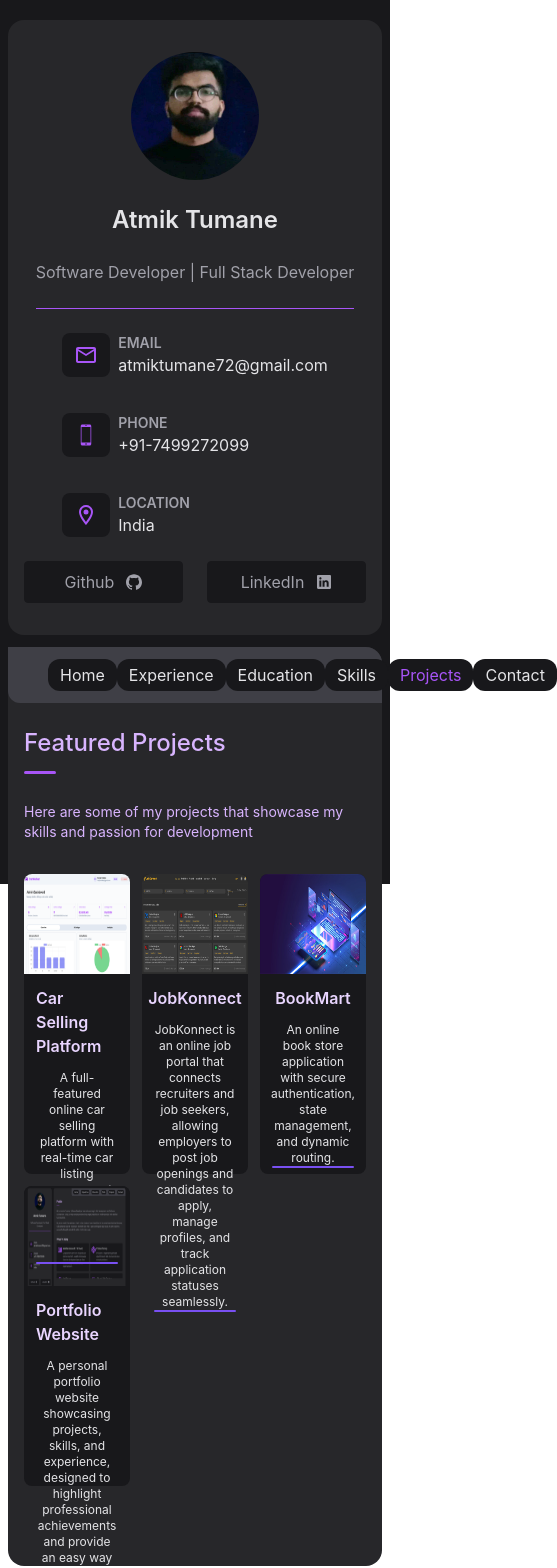
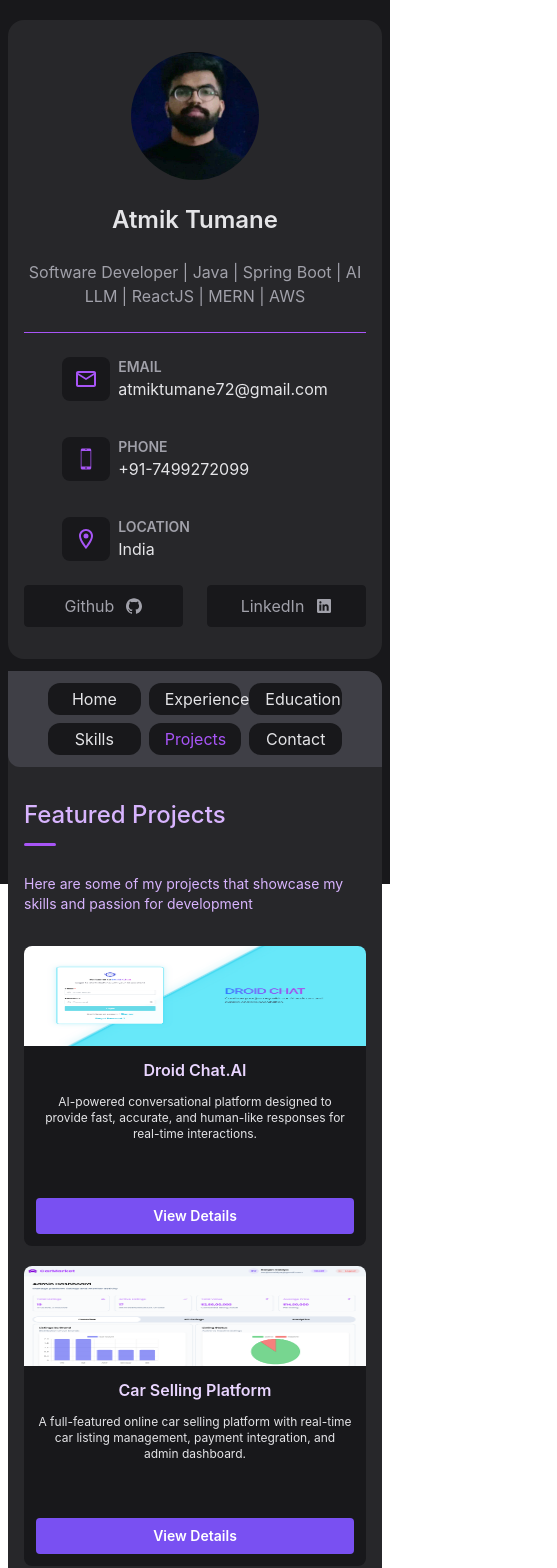
Before and after one commit to atmiktumane/Portfolio, a React (Vite) app: page /projects in a window 390 px wide. Shown: the top 1568 px of the page, 557 px wide, since content can reach past the window. Built offline with nearby package versions, Linux system fonts and the light colour scheme.

Commit message:
Responsive UI + added one Project

```diff
--- a/src/components/Navbars.jsx
+++ b/src/components/Navbars.jsx
@@ -45,7 +45,8 @@ export const Navbars = () => {
     return (
       <li
         key={index}
-        className="bg-zinc-900 rounded-xl px-3 py-1 transition-all duration-500"
+        // className="bg-zinc-900 rounded-xl px-3 py-1 transition-all duration-500"
+        className="bg-zinc-900 rounded-xl px-4 py-1 transition-all duration-500 text-center min-w-[90px]"
       >
         <Link
           to={item.link}
@@ -61,7 +62,9 @@ export const Navbars = () => {
   });
   return (
     <div className="w-full xl:w-3/4 bg-zinc-700 px-10 xl:px-5 py-3 absolute top-0 right-0 rounded-tr-2xl rounded-bl-xl">
-      <ul className="text-white flex justify-between">{renderNavLink}</ul>
+      <ul className="grid grid-cols-3 md:grid-cols-6 gap-2 text-white">
+        {renderNavLink}
+      </ul>
     </div>
   );
 };
--- a/src/components/Sidebar.jsx
+++ b/src/components/Sidebar.jsx
@@ -15,7 +15,8 @@ export const Sidebar = () => {
 
         <p className="text-2xl font-semibold">Atmik Tumane</p>
         <p className="text-center text-zinc-400">
-          Software Developer | Full Stack Developer
+          Software Developer | Java | Spring Boot | AI LLM | ReactJS | MERN |
+          AWS
         </p>
 
         <div className="w-[100%] h-[1px] bg-purple-500 block"></div>
--- a/src/pages/Contact.jsx
+++ b/src/pages/Contact.jsx
@@ -28,7 +28,7 @@ export const Contact = () => {
     }
   };
   return (
-    <div className="h-[100%] px-4 md:px-9 pt-20 pb-[25px]">
+    <div className="h-[100%] px-4 md:px-9 pt-32 md:pt-20 pb-[25px]">
       {/* Heading */}
       <h2 className="text-2xl font-medium text-purple-300">Contact Us</h2>
 
--- a/src/pages/Education.jsx
+++ b/src/pages/Education.jsx
@@ -1,70 +1,106 @@
-import { CiCalendar } from 'react-icons/ci';
-import { SlLocationPin } from 'react-icons/sl';
-import { TbPointFilled } from 'react-icons/tb';
-import iiitLogo from "../assets/iiitLogo.png"
-import { FaUniversity } from 'react-icons/fa';
-
-
+import { CiCalendar } from "react-icons/ci";
+import { SlLocationPin } from "react-icons/sl";
+import { TbPointFilled } from "react-icons/tb";
+import iiitLogo from "../assets/iiitLogo.png";
+import { FaUniversity } from "react-icons/fa";
 
 export const Education = () => {
   return (
-        <div className="h-[100%] px-4 md:px-9 py-20">
+    <div className="h-[100%] px-4 md:px-9 pt-32 md:pt-20 pb-20">
       {/* Heading */}
-            <h2 className="text-2xl font-medium text-purple-300">Academic Background</h2>
+      <h2 className="text-2xl font-medium text-purple-300">
+        Academic Background
+      </h2>
 
       {/* Border line */}
       <div className="mt-3 mb-7 w-8 h-[3px] bg-purple-500 rounded-2xl"></div>
 
       {/* Cards - Education */}
-            <div className='flex flex-col gap-6'>
+      <div className="flex flex-col gap-6">
         {/* IIIT Nagpur */}
-                <div className='w-full bg-zinc-900 px-4 py-6 rounded-2xl hover:shadow-2xl hover:shadow-purple-500/20'>
+        <div className="w-full bg-zinc-900 px-4 py-6 rounded-2xl hover:shadow-2xl hover:shadow-purple-500/20">
           <div className="flex items-start gap-3">
             {/* Icon */}
-                        <img src={iiitLogo} alt="prodtLogo" className='h-8 w-8' />
+            <img src={iiitLogo} alt="prodtLogo" className="h-8 w-8" />
 
             {/* Content */}
             <div className="flex flex-col gap-2">
-                            <p className="text-md">Bachelor of Technology in Computer Science</p>
-                            <p className="text-purple-300">Indian Institute of Information Technology, Nagpur</p>
-                            <div className='flex items-center gap-6'>
-                                <div className='flex items-center gap-1 text-zinc-400 text-xl'><CiCalendar /> <span className='!text-sm'>2019 - 2023</span></div>
-                                <div className='flex items-center gap-1 text-zinc-400 text-md'><SlLocationPin /> <span className='!text-sm'>Nagpur, Maharashtra</span></div>
+              <p className="text-md">
+                Bachelor of Technology in Computer Science
+              </p>
+              <p className="text-purple-300">
+                Indian Institute of Information Technology, Nagpur
+              </p>
+              <div className="flex items-center gap-6">
+                <div className="flex items-center gap-1 text-zinc-400 text-xl">
+                  <CiCalendar /> <span className="!text-sm">2019 - 2023</span>
+                </div>
+                <div className="flex items-center gap-1 text-zinc-400 text-md">
+                  <SlLocationPin />{" "}
+                  <span className="!text-sm">Nagpur, Maharashtra</span>
+                </div>
               </div>
             </div>
           </div>
 
-                    <div className='mt-5 flex flex-col gap-1'>
-                        <div className='flex items-center gap-1 text-sm'> <TbPointFilled /> Object Oriented Programming (OOPs).</div>
-                        <div className='flex items-center gap-1 text-sm'> <TbPointFilled /> Database Management System (DBMS).</div>
-                        <div className='flex items-center gap-1 text-sm'> <TbPointFilled /> Software Architecture & System Design.</div>
-                        <div className='flex items-center gap-1 text-sm'> <TbPointFilled /> Operating System.</div>
+          <div className="mt-5 flex flex-col gap-1">
+            <div className="flex items-center gap-1 text-sm">
+              {" "}
+              <TbPointFilled /> Object Oriented Programming (OOPs).
+            </div>
+            <div className="flex items-center gap-1 text-sm">
+              {" "}
+              <TbPointFilled /> Database Management System (DBMS).
+            </div>
+            <div className="flex items-center gap-1 text-sm">
+              {" "}
+              <TbPointFilled /> Software Architecture & System Design.
+            </div>
+            <div className="flex items-center gap-1 text-sm">
+              {" "}
+              <TbPointFilled /> Operating System.
+            </div>
           </div>
         </div>
 
         {/* P.C College */}
-                <div className='w-full bg-zinc-900 px-4 py-6 rounded-2xl hover:shadow-2xl hover:shadow-purple-500/20'>
+        <div className="w-full bg-zinc-900 px-4 py-6 rounded-2xl hover:shadow-2xl hover:shadow-purple-500/20">
           <div className="flex items-start gap-3">
             {/* Icon */}
-                        <div className='text-3xl text-purple-300'><FaUniversity /></div>
+            <div className="text-3xl text-purple-300">
+              <FaUniversity />
+            </div>
 
             {/* Content */}
             <div className="flex flex-col gap-2">
-                            <p className="text-md">Higher Secondary Education (11th + 12th)</p>
+              <p className="text-md">
+                Higher Secondary Education (11th + 12th)
+              </p>
               <p className="text-purple-300">P.C College</p>
-                            <div className='flex items-center gap-6'>
-                                <div className='flex items-center gap-1 text-zinc-400 text-xl'><CiCalendar /> <span className='!text-sm'>2017 - 2019</span></div>
-                                <div className='flex items-center gap-1 text-zinc-400 text-md'><SlLocationPin /> <span className='!text-sm'>Nagpur, Maharashtra</span></div>
+              <div className="flex items-center gap-6">
+                <div className="flex items-center gap-1 text-zinc-400 text-xl">
+                  <CiCalendar /> <span className="!text-sm">2017 - 2019</span>
+                </div>
+                <div className="flex items-center gap-1 text-zinc-400 text-md">
+                  <SlLocationPin />{" "}
+                  <span className="!text-sm">Nagpur, Maharashtra</span>
+                </div>
               </div>
             </div>
           </div>
 
-                    <div className='mt-5 flex flex-col gap-1'>
-                        <div className='flex items-center gap-1 text-sm'> <TbPointFilled /> Studied Physics, Chemistry, Maths.</div>
-                        <div className='flex items-center gap-1 text-sm'> <TbPointFilled /> Rank holder in JEE Competitive Exam.</div>
+          <div className="mt-5 flex flex-col gap-1">
+            <div className="flex items-center gap-1 text-sm">
+              {" "}
+              <TbPointFilled /> Studied Physics, Chemistry, Maths.
+            </div>
+            <div className="flex items-center gap-1 text-sm">
+              {" "}
+              <TbPointFilled /> Rank holder in JEE Competitive Exam.
             </div>
           </div>
         </div>
       </div>
-    )
-}
+    </div>
+  );
+};
--- a/src/pages/Experience.jsx
+++ b/src/pages/Experience.jsx
@@ -1,13 +1,12 @@
-import { CiCalendar } from 'react-icons/ci';
-import { SlLocationPin } from 'react-icons/sl';
-import { TbPointFilled } from 'react-icons/tb';
-import prodtLogo from "../assets/prodtLogo.jpeg"
-import maqLogo from "../assets/maqLOgo.jpg"
-
+import { CiCalendar } from "react-icons/ci";
+import { SlLocationPin } from "react-icons/sl";
+import { TbPointFilled } from "react-icons/tb";
+import prodtLogo from "../assets/prodtLogo.jpeg";
+import maqLogo from "../assets/maqLOgo.jpg";
 
 export const Experience = () => {
   return (
-        <div className="h-[100%] px-4 md:px-9 py-20">
+    <div className="h-[100%] px-4 md:px-9 pt-32 md:pt-20 pb-20">
       {/* Heading */}
       <h2 className="text-2xl font-medium text-purple-300">Work Experience</h2>
 
@@ -15,55 +14,90 @@ export const Experience = () => {
       <div className="mt-3 mb-7 w-8 h-[3px] bg-purple-500 rounded-2xl"></div>
 
       {/* Cards - Experience */}
-            <div className='flex flex-col gap-6'>
+      <div className="flex flex-col gap-6">
         {/* ProDT */}
-                <div className='w-full bg-zinc-900 px-4 py-6 rounded-2xl hover:shadow-2xl hover:shadow-purple-500/20'>
+        <div className="w-full bg-zinc-900 px-4 py-6 rounded-2xl hover:shadow-2xl hover:shadow-purple-500/20">
           <div className="flex items-start gap-3">
             {/* Icon */}
-                        <img src={prodtLogo} alt="prodtLogo" className='h-8 w-8' />
+            <img src={prodtLogo} alt="prodtLogo" className="h-8 w-8" />
 
             {/* Content */}
             <div className="flex flex-col gap-2">
               <p className="text-md">Software Engineer</p>
               <p className="text-purple-300">ProDT Consulting Services</p>
-                            <div className='flex items-center gap-6'>
-                                <div className='flex items-center gap-1 text-zinc-400 text-xl'><CiCalendar /> <span className='!text-sm'>July 2024 - Present</span></div>
-                                <div className='flex items-center gap-1 text-zinc-400 text-md'><SlLocationPin /> <span className='!text-sm'>Pune (Hybrid)</span></div>
+              <div className="flex items-center gap-6">
+                <div className="flex items-center gap-1 text-zinc-400 text-xl">
+                  <CiCalendar />{" "}
+                  <span className="!text-sm">July 2024 - Present</span>
+                </div>
+                <div className="flex items-center gap-1 text-zinc-400 text-md">
+                  <SlLocationPin />{" "}
+                  <span className="!text-sm">Pune (Hybrid)</span>
+                </div>
               </div>
             </div>
           </div>
 
-                    <div className='mt-5 flex flex-col gap-1'>
-                        <div className='flex items-center gap-1 text-sm'> <TbPointFilled /> Improved application performance by 35% through component optimization and bug resolution.</div>
-                        <div className='flex items-center gap-1 text-sm'> <TbPointFilled /> Reduced production issues through improved error handling and validation mechanisms.</div>
-                        <div className='flex items-center gap-1 text-sm'> <TbPointFilled /> Increased deployment reliability through better modularization and streamlined processes.</div>
+          <div className="mt-5 flex flex-col gap-1">
+            <div className="flex items-center gap-1 text-sm">
+              {" "}
+              <TbPointFilled /> Improved application performance by 35% through
+              component optimization and bug resolution.
+            </div>
+            <div className="flex items-center gap-1 text-sm">
+              {" "}
+              <TbPointFilled /> Reduced production issues through improved error
+              handling and validation mechanisms.
+            </div>
+            <div className="flex items-center gap-1 text-sm">
+              {" "}
+              <TbPointFilled /> Increased deployment reliability through better
+              modularization and streamlined processes.
+            </div>
           </div>
         </div>
 
         {/* MAQ Software */}
-                <div className='w-full bg-zinc-900 px-4 py-6 rounded-2xl hover:shadow-2xl hover:shadow-purple-500/20'>
+        <div className="w-full bg-zinc-900 px-4 py-6 rounded-2xl hover:shadow-2xl hover:shadow-purple-500/20">
           <div className="flex items-start gap-3">
             {/* Icon */}
-                        <img src={maqLogo} alt="prodtLogo" className='h-8 w-8' />
+            <img src={maqLogo} alt="prodtLogo" className="h-8 w-8" />
 
             {/* Content */}
             <div className="flex flex-col gap-2">
               <p className="text-md">Software Engineer 1</p>
               <p className="text-purple-300">MAQ Software</p>
-                            <div className='flex items-center gap-6'>
-                                <div className='flex items-center gap-1 text-zinc-400 text-xl'><CiCalendar /> <span className='!text-sm'>Sept 2023 - Feb 2024</span></div>
-                                <div className='flex items-center gap-1 text-zinc-400 text-md'><SlLocationPin /> <span className='!text-sm'>Hyderabad</span></div>
+              <div className="flex items-center gap-6">
+                <div className="flex items-center gap-1 text-zinc-400 text-xl">
+                  <CiCalendar />{" "}
+                  <span className="!text-sm">Sept 2023 - Feb 2024</span>
+                </div>
+                <div className="flex items-center gap-1 text-zinc-400 text-md">
+                  <SlLocationPin /> <span className="!text-sm">Hyderabad</span>
+                </div>
               </div>
             </div>
           </div>
 
-                    <div className='mt-5 flex flex-col gap-1'>
-                        <div className='flex items-center gap-1 text-sm'> <TbPointFilled /> Enhanced system efficiency and scalability, reducing load times by 30% and improving response speed.</div>
-                        <div className='flex items-center gap-1 text-sm'> <TbPointFilled /> Strengthened product usability and consistency, leading to boost in user satisfaction scores.</div>
-                        <div className='flex items-center gap-1 text-sm'> <TbPointFilled /> Accelerated feature delivery by 20% through collaboration in Agile sprints and efficient task planning.</div>
+          <div className="mt-5 flex flex-col gap-1">
+            <div className="flex items-center gap-1 text-sm">
+              {" "}
+              <TbPointFilled /> Enhanced system efficiency and scalability,
+              reducing load times by 30% and improving response speed.
+            </div>
+            <div className="flex items-center gap-1 text-sm">
+              {" "}
+              <TbPointFilled /> Strengthened product usability and consistency,
+              leading to boost in user satisfaction scores.
+            </div>
+            <div className="flex items-center gap-1 text-sm">
+              {" "}
+              <TbPointFilled /> Accelerated feature delivery by 20% through
+              collaboration in Agile sprints and efficient task planning.
             </div>
           </div>
         </div>
       </div>
-    )
-}
+    </div>
+  );
+};
--- a/src/pages/Home.jsx
+++ b/src/pages/Home.jsx
@@ -7,7 +7,7 @@ import { ProfileCard } from "../components";
 
 export const Home = () => {
   return (
-    <div className="h-[100%] flex flex-col px-4 md:px-9 py-20">
+    <div className="h-[100%] flex flex-col px-4 md:px-9 pt-32 md:pt-20 pb-20">
       {/* Heading */}
       <h2 className="text-2xl font-medium text-purple-300">Profile</h2>
 
--- a/src/pages/Projects.jsx
+++ b/src/pages/Projects.jsx
@@ -8,8 +8,23 @@ import CarMarketApp from "../assets/CarMarketApp.png";
 import JobKonnect from "../assets/JobKonnect.png";
 import Portfolio from "../assets/Portfolio.png";
 import projectImg from "../assets/projectImg.jpg";
+import DroidChat from "../assets/DroidChat.png";
 
 const projectsData = [
+  {
+    name: "Droid Chat.AI",
+    image: DroidChat,
+    description:
+      "AI-powered conversational platform designed to provide fast, accurate, and human-like responses for real-time interactions.",
+    detailPoints: [
+      "Built an Intelligent AI Assistant integrating OpenAI & Google Gemini APIs for real-time conversations, with a React UI supporting dynamic chat, typing indicators, and seamless interactions.",
+      "Developed a scalable backend for chat storage, API orchestration, and optimized request processing, ensuring low latency and efficient session management.",
+    ],
+    techStack:
+      "Java Spring Boot | Open AI | Google Gemini API | React | Redux | TailwindCSS | Mantine UI ",
+    githubLink: "https://github.com/atmiktumane/DroidChat-Frontend",
+    liveLink: "https://droid-chat.netlify.app/",
+  },
   {
     name: "Car Selling Platform",
     image: CarMarketApp,
@@ -90,7 +105,7 @@ export const Projects = () => {
 
   return (
     <>
-      <div className="h-[100%] px-4 md:px-9 py-20 overflow-auto">
+      <div className="h-[100%] px-4 md:px-9 pt-32 md:pt-20 pb-20 overflow-auto">
         {/* Heading */}
         <h2 className="text-2xl font-medium text-purple-300">
           Featured Projects
@@ -105,7 +120,7 @@ export const Projects = () => {
         </p>
 
         {/* Cards - Projects */}
-        <div className="mt-8 grid grid-cols-3 gap-3">
+        <div className="mt-8 grid grid-cols-1 md:grid-cols-3 gap-5">
           {projectsData.map((project, index) => {
             return (
               // Project 1
--- a/src/pages/Skills.jsx
+++ b/src/pages/Skills.jsx
@@ -3,7 +3,7 @@ import { Skillbar } from "../components";
 
 export const Skills = () => {
   return (
-    <div className="h-[100%] px-4 md:px-9 py-20 overflow-auto">
+    <div className="h-[100%] px-4 md:px-9 pt-32 md:pt-20 pb-20 overflow-auto">
       {/* Heading */}
       <h2 className="text-2xl font-medium text-purple-300 tracking-[1px]">
         Skills
```
Also changed, not shown: src/assets/DroidChat.png (added). Lines whose indentation alone changed are shown as unchanged.
